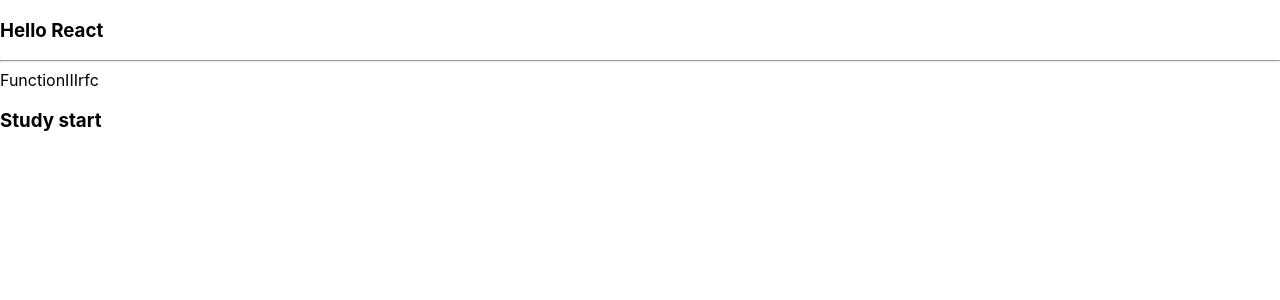
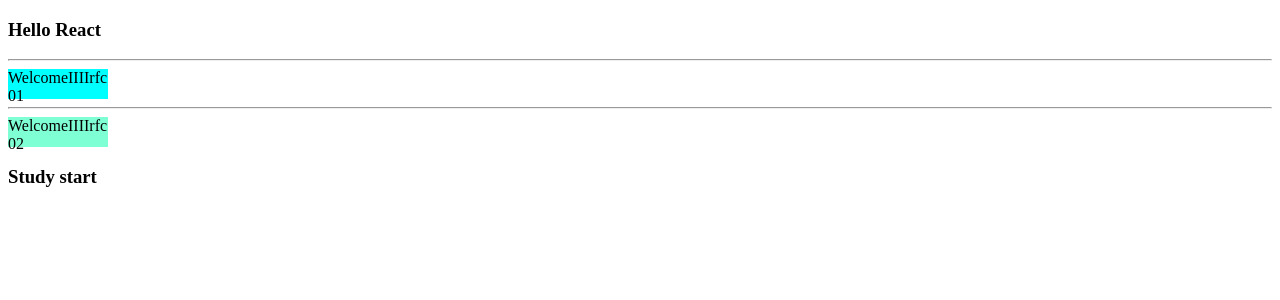
Before and after one commit to IngaFred/my-study, a React (Create React App) app: page / in a window 1280 px wide. Shown: the top 300 px of the page. Built offline with nearby package versions, Linux system fonts and the light colour scheme.

Commit message:
npm i sass

```diff
--- a/package.json
+++ b/package.json
@@ -13,6 +13,8 @@
     "react": "^18.2.0",
     "react-dom": "^18.2.0",
     "react-scripts": "5.0.1",
+    "sass": "^1.58.3",
+    "scss": "^0.2.4",
     "typescript": "^4.9.5",
     "web-vitals": "^2.1.4"
   },
@@ -27,9 +29,7 @@
       "react-app",
       "react-app/jest"
     ],
-    "rules": {
-
-    }
+    "rules": {}
   },
   "browserslist": {
     "production": [
--- a/src/App.tsx
+++ b/src/App.tsx
@@ -1,6 +1,6 @@
 import React from 'react';
 
-import FunctionIIIrfc from './components/FunctionIIIIrfc';
+import FunctionIIIrfc from './components/WelcomeIIIIrfc';
 
 function App() {
   return (
--- /dev/null
+++ b/src/components/WelcomeIIIIrcc.css
@@ -0,0 +1,13 @@
+.welcome .box1{
+    width: 150px;
+    height: 30px;
+    background-color: aqua;
+}
+.welcome .box2{
+    width: 150px;
+    height: 30px;
+    background-color: aqua;
+}
+
+/* 直接加进去的样式是全局样式 */
+/* 默认下脚手架不支持scss的模式 全局嵌套 需要自己引入 npm i scss */
--- /dev/null
+++ b/src/components/WelcomeIIIIrcc.scss
@@ -0,0 +1,12 @@
+.welcome{
+    .box1{
+        width: 100px;
+        height: 30px;
+        background-color: aqua;
+    }
+    .box2{
+        width: 100px;
+        height: 30px;
+        background-color: aquamarine;
+    }
+}
--- a/src/components/FunctionIIIIrfc.tsx
+++ b/src/components/WelcomeIIIIrfc.tsx
@@ -1,9 +1,16 @@
 //import React from 'react'
 //根据现jsx的新的转换机制，其引入将由编译器自动引入，所以React17以上可以不用再import React，但是17以下还是要引入
 
+import './WelcomeIIIIrcc.scss'
+
 export default function FunctionIIIrfc() {
   return (
-    <div>FunctionIIIrfc</div>
+    <div className="welcome">
+      <div className="box1">WelcomeIIIIrfc 01</div>
+      <hr />
+      <div className="box2">WelcomeIIIIrfc 02</div>
+
+    </div>
   )
 }
 
--- a/src/index.css
+++ b/src/index.css
@@ -1,4 +1,4 @@
-body {
+/* body {
   margin: 0;
   font-family: -apple-system, BlinkMacSystemFont, 'Segoe UI', 'Roboto', 'Oxygen',
     'Ubuntu', 'Cantarell', 'Fira Sans', 'Droid Sans', 'Helvetica Neue',
@@ -10,4 +10,4 @@
 code {
   font-family: source-code-pro, Menlo, Monaco, Consolas, 'Courier New',
     monospace;
-}
+} */
```
Also changed, not shown: 1 other file (tests, documents, lock files or other folders).
